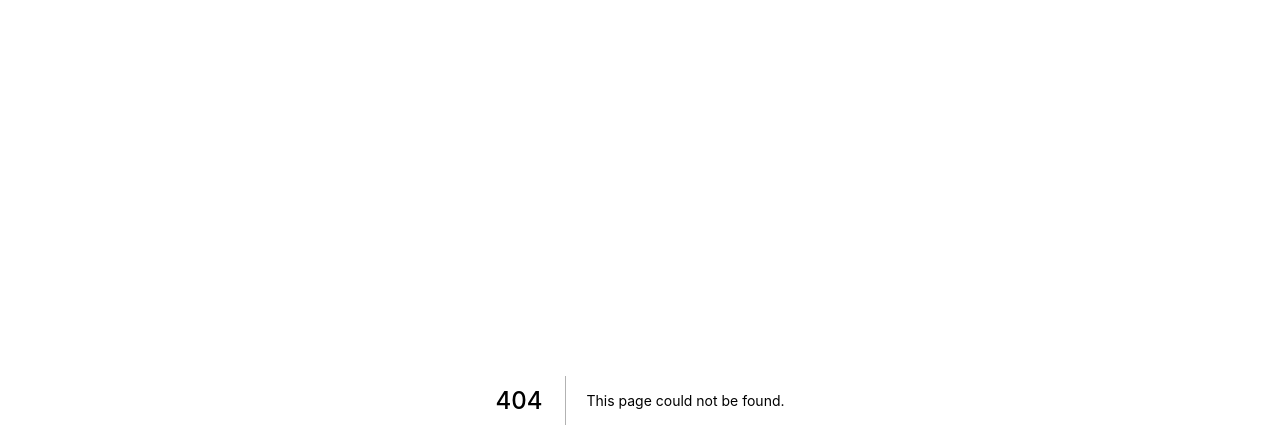
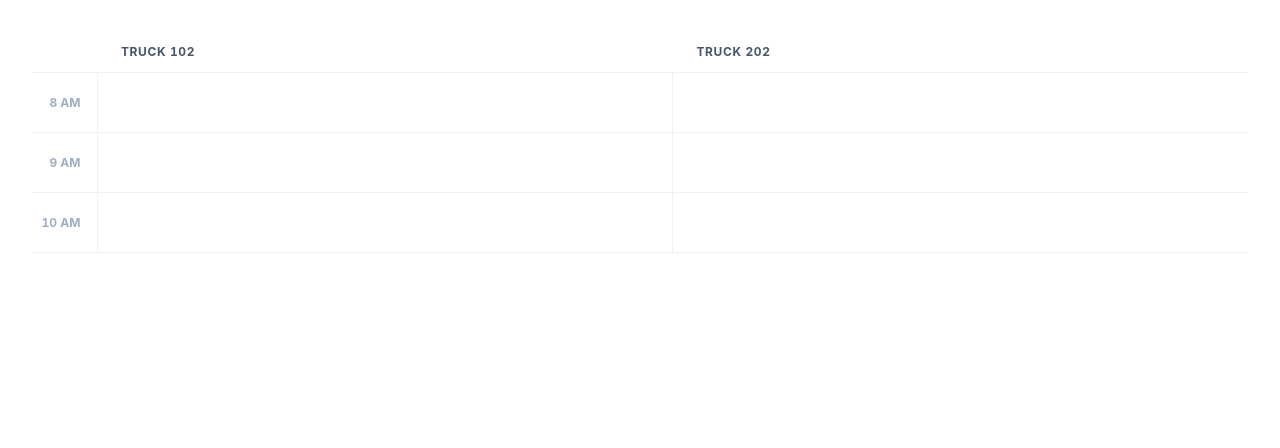
Before and after one commit to dtjv/terra, a Next.js app in the folder web/: page /b in a window 1280 px wide. Before the commit this address had no page. Shown: the top 448 px of the page. Built offline with nearby package versions, Linux system fonts and the light colour scheme.

Commit message:
Render demo schedule w/ react-table [wip]

```diff
--- /dev/null
+++ b/web/src/pages/b.tsx
@@ -0,0 +1,99 @@
+import * as React from "react";
+import { useTable } from "react-table";
+import { Flex, Table, Tr, Td, Thead, Tbody, Th } from "@chakra-ui/react";
+
+export default function B() {
+  const data = React.useMemo(
+    () => [
+      {
+        col1: "8 AM",
+        col2: "A",
+        col3: "",
+      },
+      {
+        col1: "9 AM",
+        col2: "",
+        col3: "",
+      },
+      {
+        col1: "10 AM",
+        col2: "",
+        col3: "",
+      },
+    ],
+    []
+  );
+
+  const columns = React.useMemo(
+    () => [
+      {
+        Header: "",
+        accessor: "col1",
+      },
+      {
+        Header: "Truck 102",
+        accessor: "col2",
+      },
+      {
+        Header: "Truck 202",
+        accessor: "col3",
+      },
+    ],
+    []
+  );
+
+  const {
+    getTableProps,
+    getTableBodyProps,
+    headerGroups,
+    rows,
+    prepareRow,
+  } = useTable({ columns, data });
+
+  return (
+    <Flex p={8} align="center" justify="center">
+      <Table variant="simple" {...getTableProps()}>
+        <Thead>
+          {headerGroups.map((headerGroup) => (
+            <Tr {...headerGroup.getHeaderGroupProps()}>
+              {headerGroup.headers.map((column) => (
+                <Th {...column.getHeaderProps()}>{column.render("Header")}</Th>
+              ))}
+            </Tr>
+          ))}
+        </Thead>
+        <Tbody {...getTableBodyProps()}>
+          {rows.map((row) => {
+            prepareRow(row);
+            return (
+              <Tr {...row.getRowProps()}>
+                {row.cells.map((cell, i) => {
+                  return (
+                    <Td
+                      {...cell.getCellProps()}
+                      h="60px"
+                      sx={{
+                        ps: `${i === 0 ? ".5rem" : "1.5rem"}`,
+                        pe: `${i === 0 ? "1rem" : "1.5rem"}`,
+                        textAlign: `${i === 0 ? "end" : "start"}`,
+                        width: `${i === 0 ? "65px" : ""}`,
+                        fontWeight: `${i == 0 ? "bold" : "normal"}`,
+                        fontSize: `${i == 0 ? "xs" : ""}`,
+                        color: `${i === 0 ? "gray.400" : "whiteAlpha.900"}`,
+                      }}
+                      borderRightWidth={
+                        i === row.cells.length - 1 ? "0" : "1px"
+                      }
+                    >
+                      {cell.render("Cell")}
+                    </Td>
+                  );
+                })}
+              </Tr>
+            );
+          })}
+        </Tbody>
+      </Table>
+    </Flex>
+  );
+}
```
Also changed, not shown: web/src/pages/a.tsx (added, +67 -0 lines), web/src/pages/delivery.tsx (deleted, +0 -137 lines).
